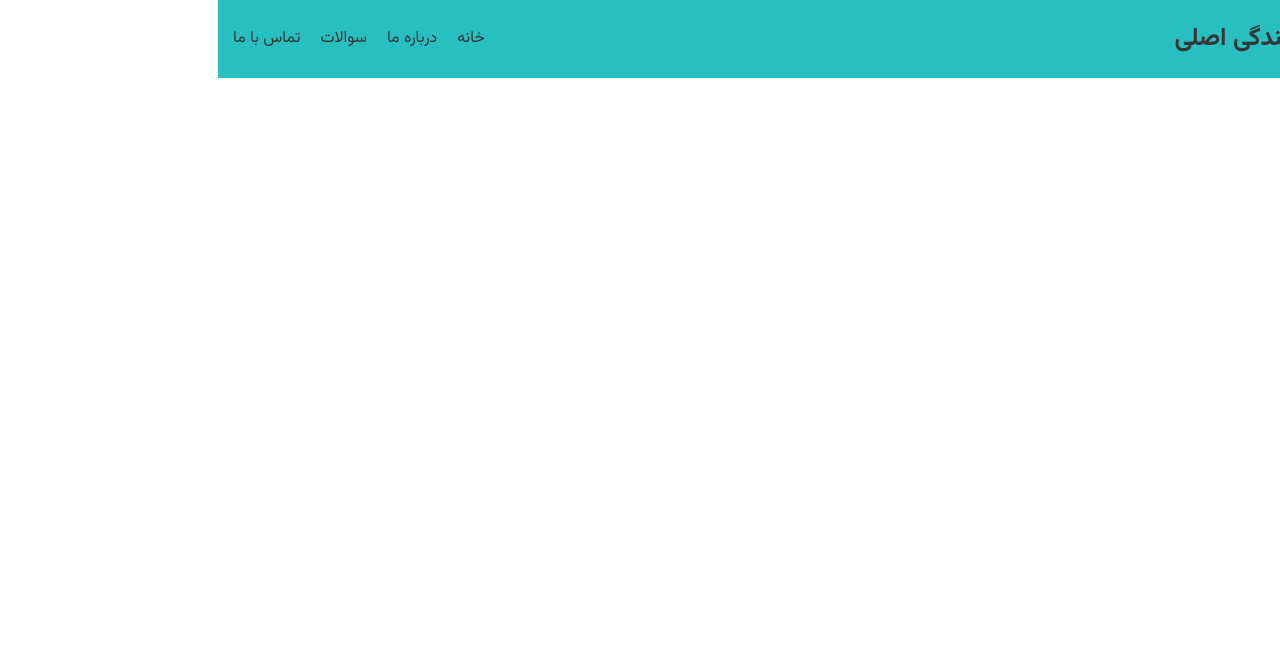
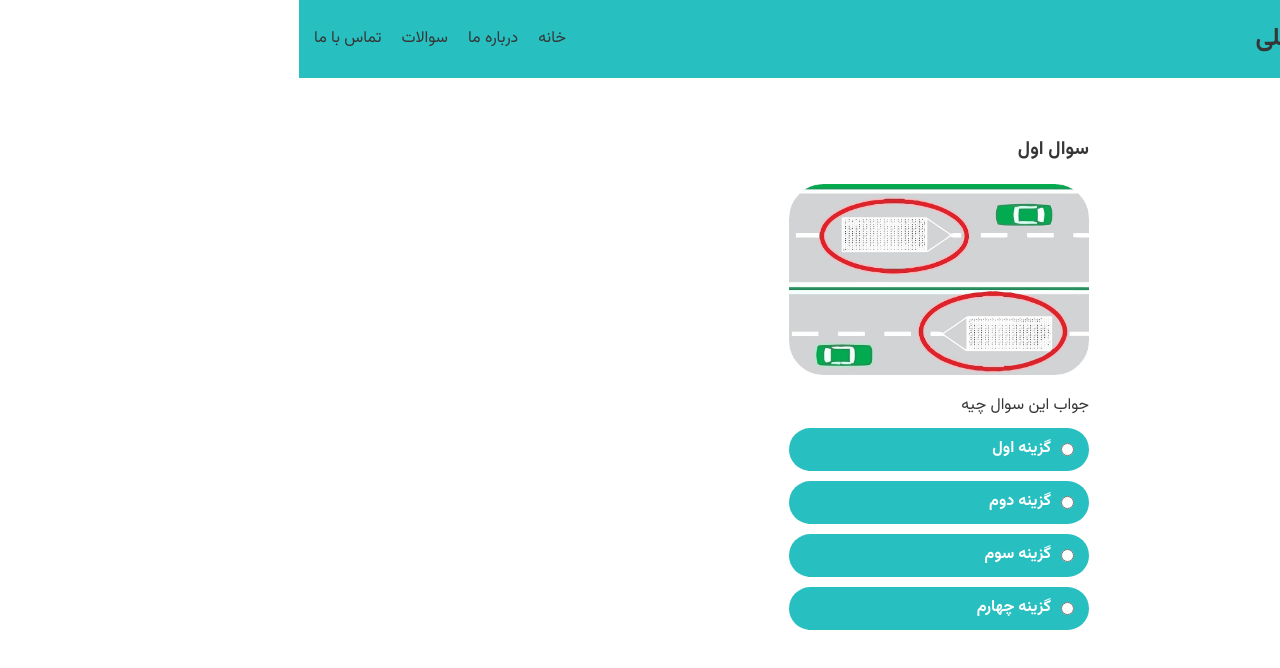
Before and after one commit to masih-developer/online-test-drive-exam, a React (Create React App) app: page / in a window 1280 px wide. Shown: the top 668 px of the page. Built offline with nearby package versions, Linux system fonts and the light colour scheme.

Commit message:
done question template style

```diff
--- a/src/App.js
+++ b/src/App.js
@@ -1,14 +1,15 @@
-import React from "react";
-import Header from "./components/common/Header/Header";
-import QuizApp from "./components/layout/QuizApp/QuizApp";
-import Footer from "./components/common/Footer/Footer";
-
+import React from 'react';
+import Header from './components/common/Header/Header';
+import QuizApp from './components/layout/QuizApp/QuizApp';
+import Footer from './components/common/Footer/Footer';
+import Question from './components/QuizApp/Quiz/Question';
 const App = () => {
     return (
         <>
             <Header />
             <QuizApp />
             <Footer />
+            <Question />
         </>
     );
 };
--- /dev/null
+++ b/src/components/QuizApp/Quiz/Question.css
@@ -0,0 +1,43 @@
+.form-container {
+    text-align: start;
+}
+
+.option-container {
+    background-color: #28bfc0;
+    max-width: 300px;
+    margin: 10px auto;
+    border-radius: 25px;
+    padding: 5px;
+    display: flex;
+    align-items: center;
+}
+
+.question-number {
+    max-width: 300px;
+    margin: 10px auto;
+    text-align: start;
+}
+
+.question-title {
+    max-width: 300px;
+    margin: 0 auto;
+    text-align: start;
+}
+
+input[type="radio"] {
+    margin: 10px;
+}
+
+label {
+    color: white;
+    font-weight: 600;
+}
+
+.folan {
+    text-align: center;
+}
+
+.question-img {
+    max-width: 300px;
+    margin: 10px auto;
+}
--- /dev/null
+++ b/src/components/QuizApp/Quiz/Question.jsx
@@ -0,0 +1,39 @@
+import React from 'react';
+import './Question.css';
+function Question() {
+    return (
+        <>
+            <div className='form-container'>
+                <div className='folan'>
+                    <h3 className='question-number'>سوال اول</h3>
+                    <img
+                        src='/assets/images/questions/q1.jpg'
+                        className='question-img'
+                        alt=''
+                    />
+                    <p className='question-title'>جواب این سوال چیه</p>
+                </div>
+                <form action=''>
+                    <div className='option-container'>
+                        <input type='radio' name='question-1' id='option-1' />
+                        <label htmlFor='option-1'>گزینه اول</label>
+                    </div>
+                    <div className='option-container'>
+                        <input type='radio' name='question-1' id='option-1' />
+                        <label htmlFor='option-1'>گزینه دوم</label>
+                    </div>
+                    <div className='option-container'>
+                        <input type='radio' name='question-1' id='option-1' />
+                        <label htmlFor='option-1'>گزینه سوم</label>
+                    </div>
+                    <div className='option-container'>
+                        <input type='radio' name='question-1' id='option-1' />
+                        <label htmlFor='option-1'>گزینه چهارم</label>
+                    </div>
+                </form>
+            </div>
+        </>
+    );
+}
+
+export default Question;
```
